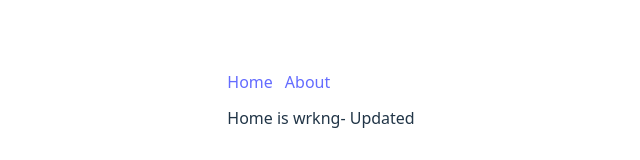
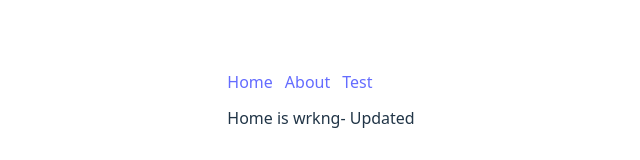
Before and after one commit to dineshpammi/CI-CD-test, a React (Vite) app: page / in a window 1280 px wide. Shown: the part 300-460 px from the top of the page, without its empty margins (319-959 px from the left). Built offline with nearby package versions, Linux system fonts and the light colour scheme.

Commit message:
Route for test page

```diff
--- a/src/App.jsx
+++ b/src/App.jsx
@@ -10,6 +10,7 @@ export default function App() {
       <nav style={{ display: 'flex', gap: 12, marginBottom: 12 }}>
         <Link to="/">Home</Link>
         <Link to="/about">About</Link>
+        <Link to="/test">Test</Link>
       </nav>
 
       <Routes>
```
